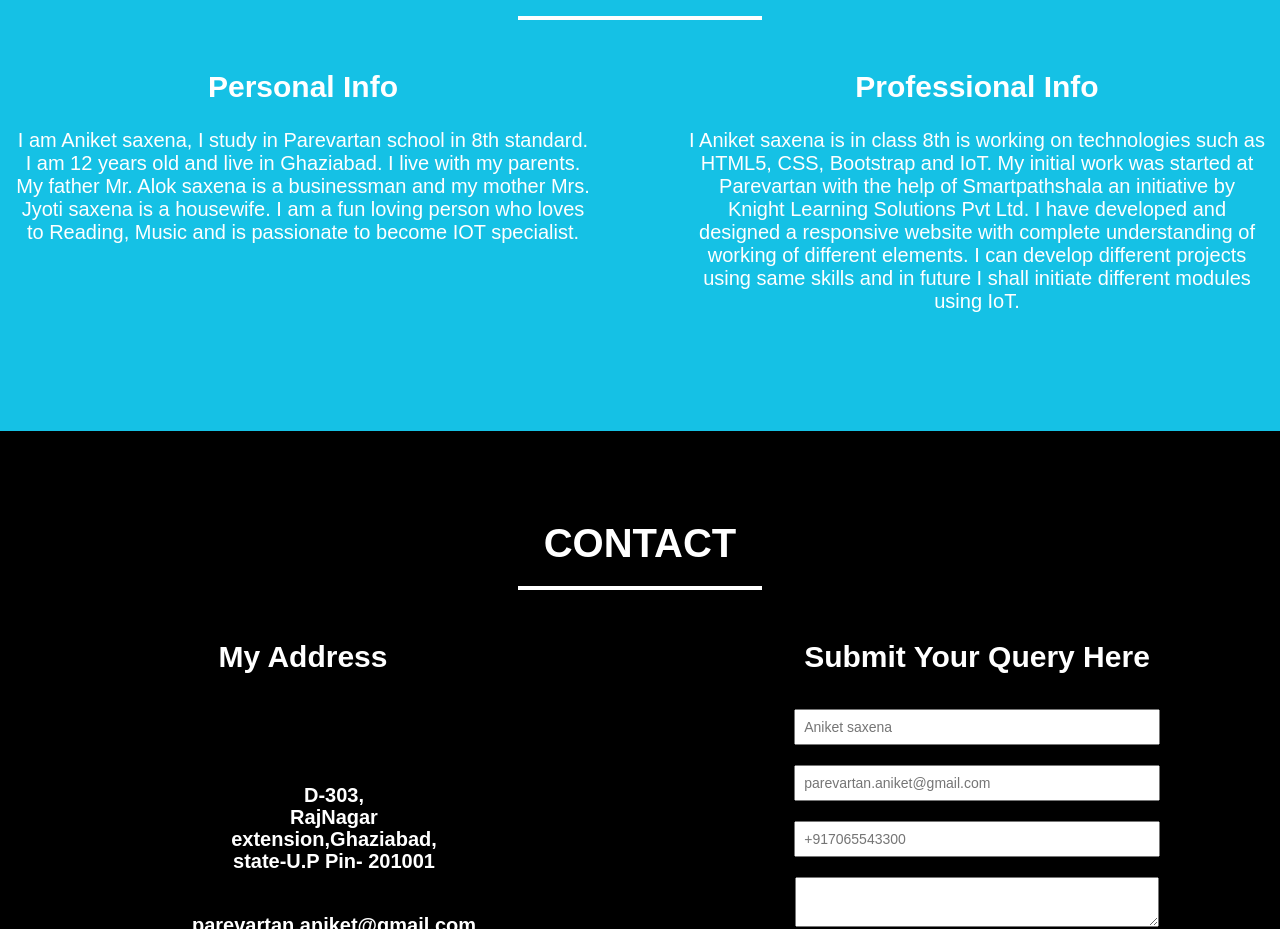
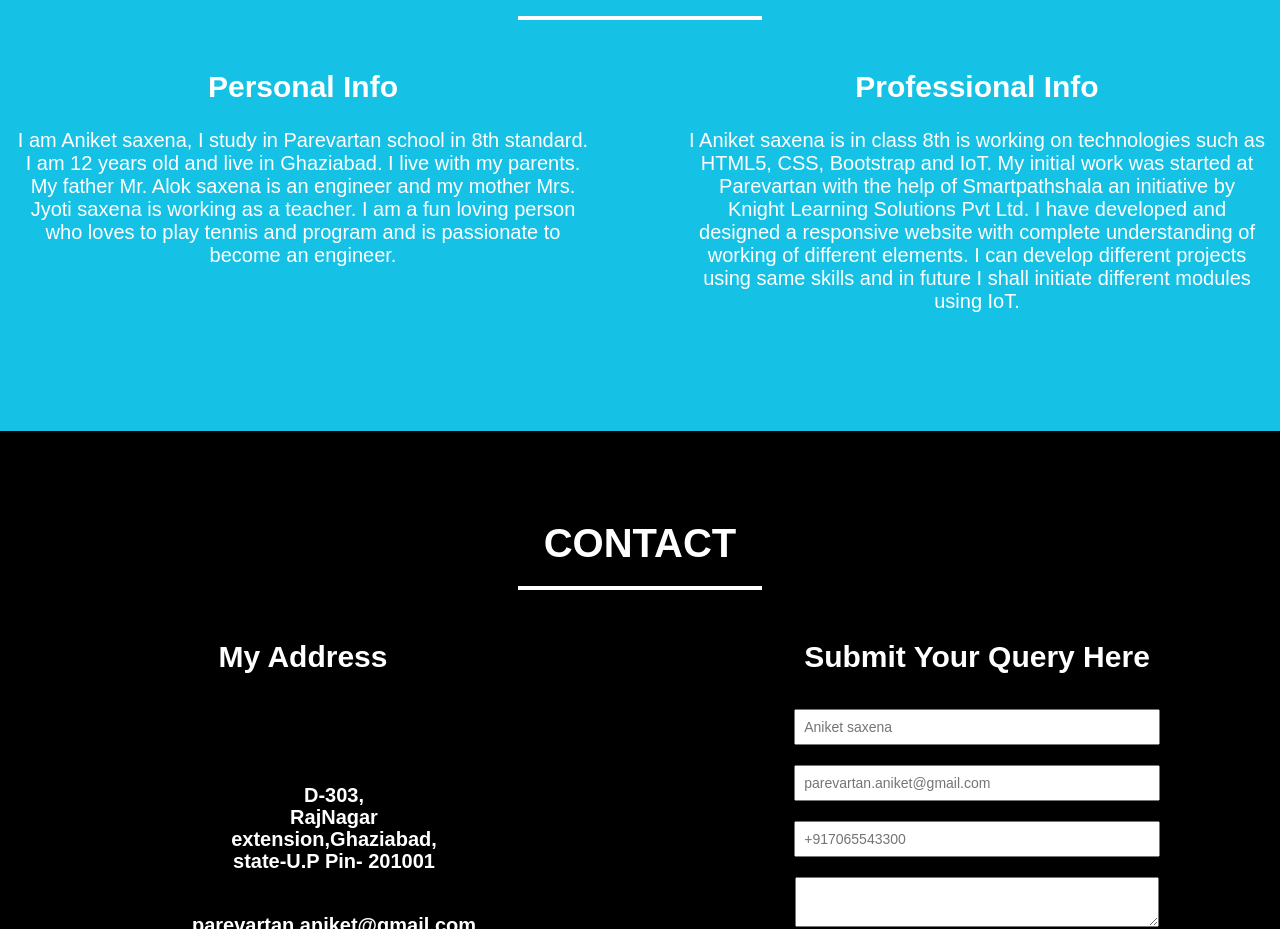
Before and after one commit to Parevartan-aniket/htmlassignment, a plain HTML site: page index.html in a window 1280 px wide. Shown: the part 1620-2549 px from the top of the page. Drawn offline with Linux system fonts and the light colour scheme.

Commit message:
Add files via upload

```diff
--- a/index.html
+++ b/index.html
@@ -81,7 +81,7 @@
       <hr class="colorWhite">
       <div class="divisionLeft">
         <h2> Personal Info </h2>
-        <p> I am Aniket saxena, I study in Parevartan school in 8th standard. I am 12 years old and live in Ghaziabad. I live with my parents. My father Mr. Alok saxena is a businessman and my mother Mrs. Jyoti saxena is a housewife. I am a fun loving person who loves to Reading, Music and is passionate to become IOT specialist. </p>
+        <p> I am Aniket saxena, I study in Parevartan school in 8th standard. I am 12 years old and live in Ghaziabad. I live with my parents. My father Mr. Alok saxena is an engineer and my mother Mrs. Jyoti saxena is working as a teacher. I am a fun loving person who loves to play tennis and program and is passionate to become an engineer. </p>
       </div>
       <div class="divisionRight">
         <h2> Professional Info </h2>
```
